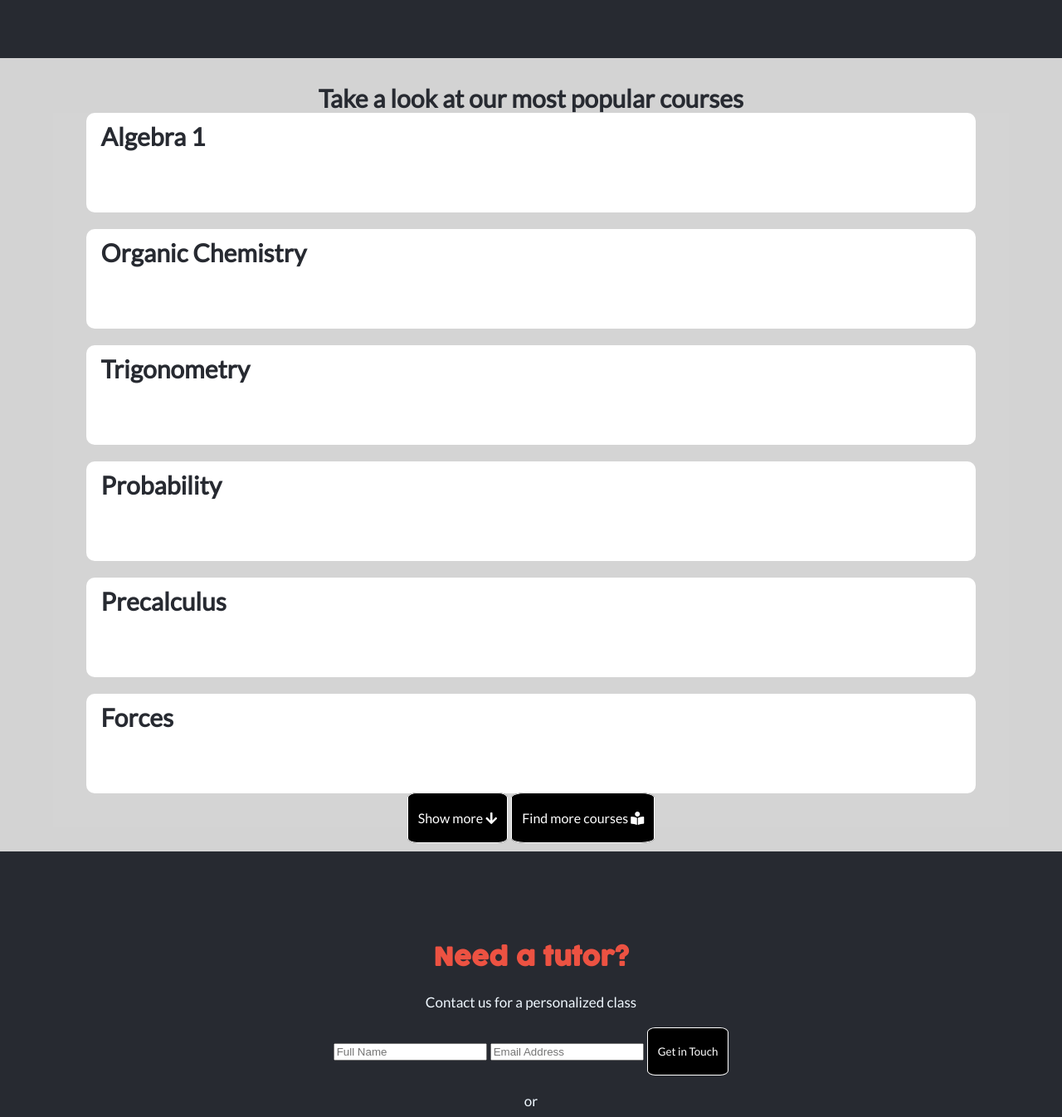
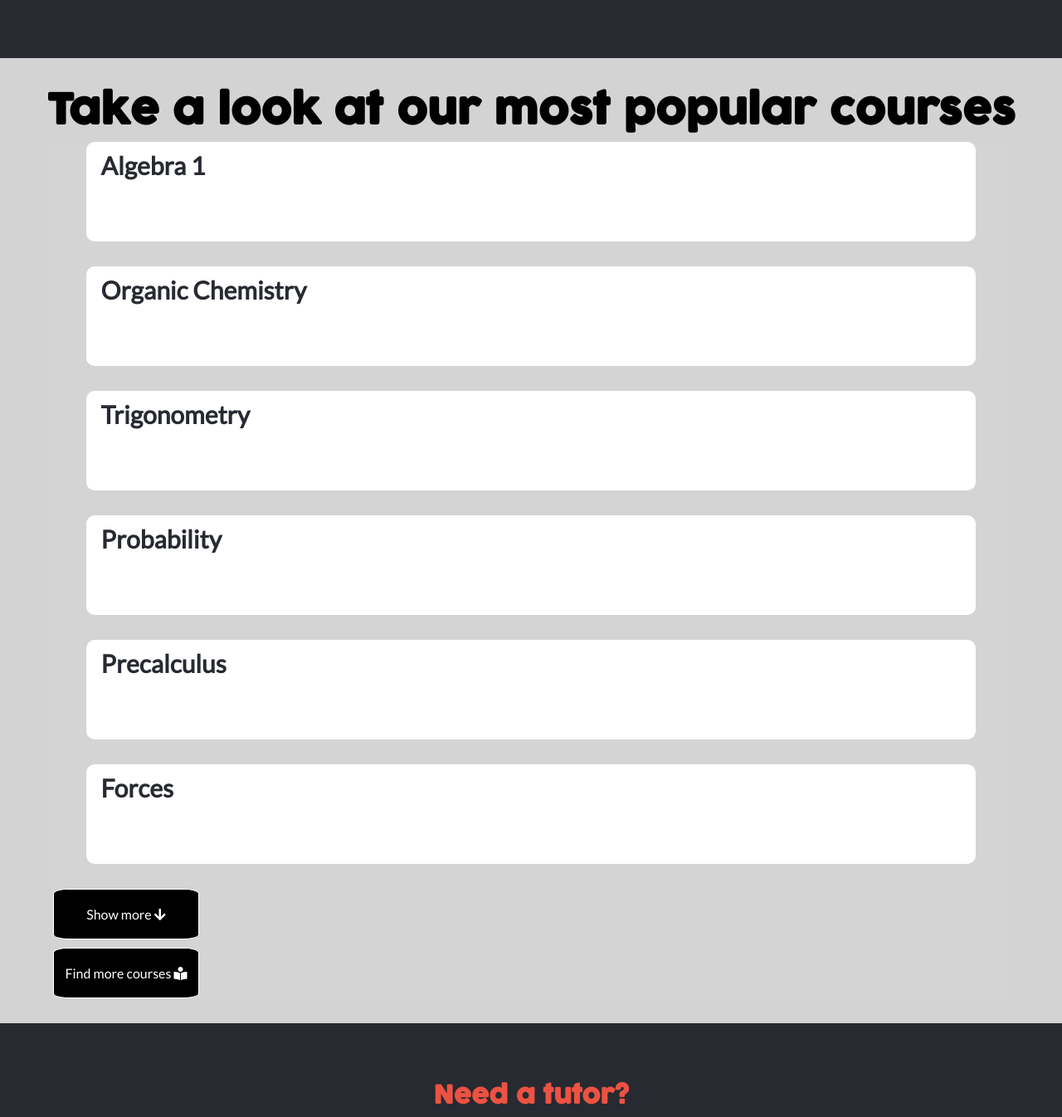
Before and after one commit to carloshs1994/easyscience, a plain HTML site: page index.html in a window 1280 px wide. Shown: the part 980-2326 px from the top of the page at 83% size. Drawn offline with Linux system fonts and the light colour scheme.

Commit message:
fix layout on index.html file

```diff
--- a/index.html
+++ b/index.html
@@ -38,7 +38,7 @@
       </ul>
     </section>
     <section id="courses" class="courses-container">
-      <h2>Take a look at our most popular courses</h2>
+      <h1>Take a look at our most popular courses</h1>
       <section class="courses">
         <article class="card">
           <h2>Algebra 1</h2>
--- a/style.css
+++ b/style.css
@@ -65,6 +65,7 @@ h1 {
   font-family: cocogoose;
   font-size: 50px;
   width: 98%;
+  text-align: center;
 }
 
 h2 {
@@ -81,6 +82,8 @@ h2 {
   border-radius: 10%;
   border: 1px solid white;
   transition: 0.7s;
+  max-width: 150px;
+  text-align: center;
 }
 
 .button:hover {
@@ -102,6 +105,7 @@ h2 {
   font-family: cocogoose;
   width: 90%;
   color: #fff;
+  width: 90%;
 }
 
 p {
@@ -142,7 +146,7 @@ p {
   display: flex;
   flex-direction: column;
   align-items: center;
-  gap: 20px;
+  gap: 30px;
 }
 
 .card {
@@ -151,6 +155,13 @@ p {
   height: 100px;
   border-radius: 10px;
   padding: 10px 18px;
+}
+
+.button-container {
+  display: flex;
+  flex-direction: column;
+  width: 100%;
+  gap: 10px;
 }
 
 .contact-container {
@@ -168,6 +179,12 @@ p {
   font-family: cocogoose;
 }
 
+.form {
+  display: flex;
+  flex-direction: column;
+  gap: 20px;
+}
+
 #button {
   color: #fff;
 }
```
